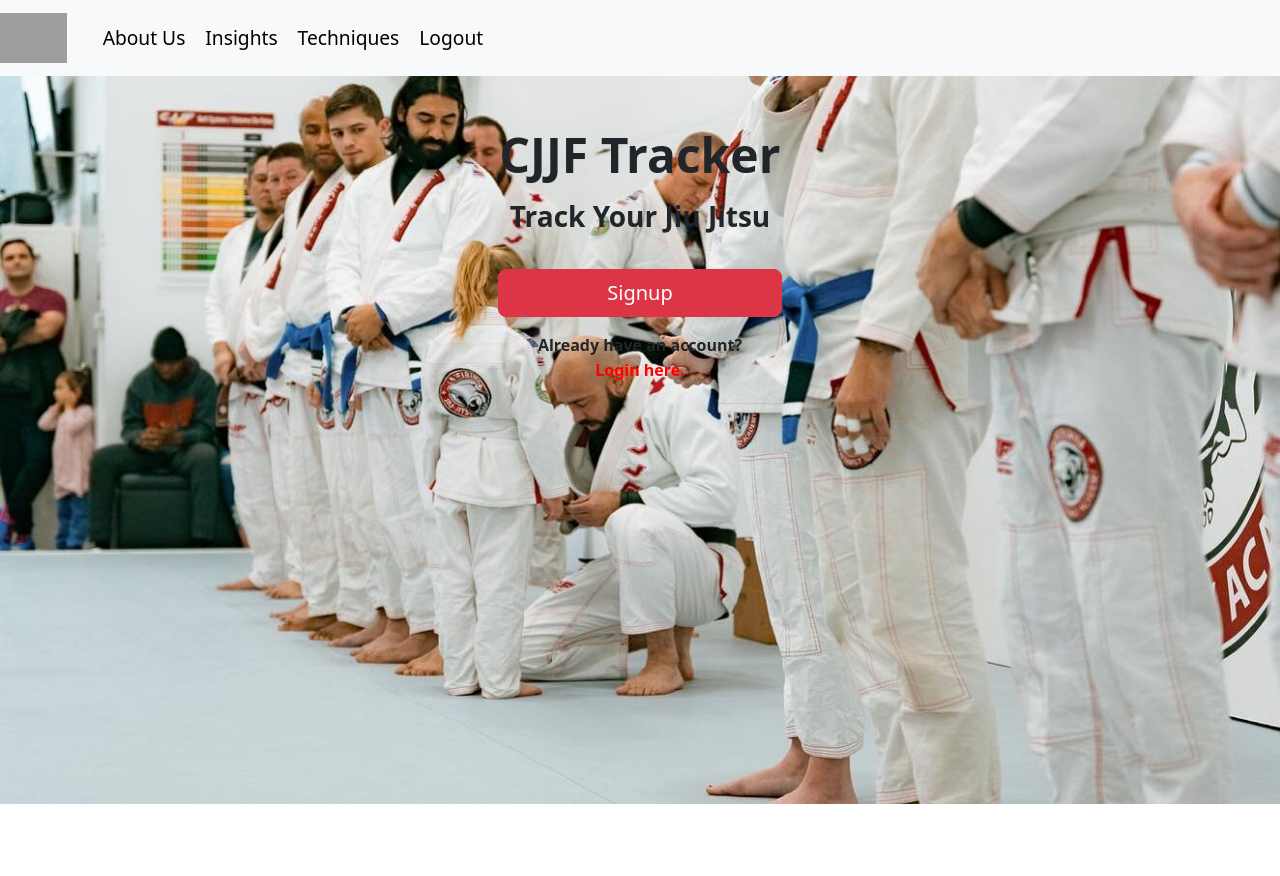
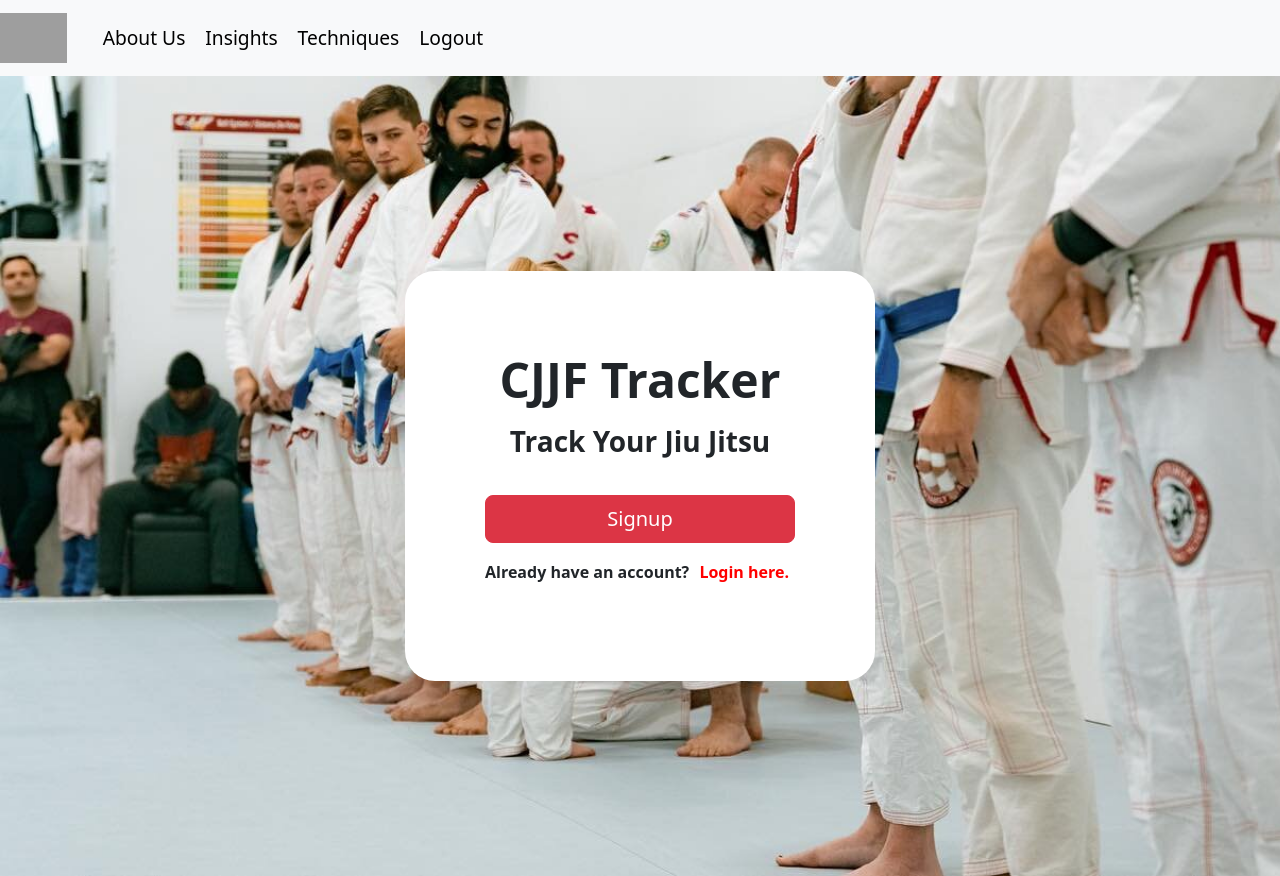
Before and after one commit to colinmyers37/CJJF-ClassTracker, a React (Create React App) app: page / in a window 1280 px wide. Before the commit the page ends 804 px from the top, so only its background shows below. Built offline with nearby package versions, Linux system fonts and the light colour scheme; grey boxes are pictures that could not be loaded.

Commit message:
change landing page

```diff
--- a/src/components/main/LandingPage.js
+++ b/src/components/main/LandingPage.js
@@ -1,10 +1,10 @@
-import React from "react";
-import { useNavigate } from "react-router-dom";
-import { useDispatch } from "react-redux";
-import "bootstrap/dist/css/bootstrap.min.css";
-import classes from "./LandingPage.module.css";
+import React from 'react';
+import { useNavigate } from 'react-router-dom';
+import { useDispatch } from 'react-redux';
+import 'bootstrap/dist/css/bootstrap.min.css';
+import classes from './LandingPage.module.css';
 
-import authActions from "../../store/authSlice.js";
+import authActions from '../../store/authSlice.js';
 
 const LandingPage = () => {
   const dispatch = useDispatch();
@@ -12,34 +12,34 @@ const LandingPage = () => {
 
   const startingHandler = () => {
     // dispatch(authActions.setRegister(true));
-    navigate("/signup");
+    navigate('/signup');
   };
 
   return (
-    <main className={classes["main"]}>
-      <section className={classes["text-section"]}>
+    <main className={classes['main']}>
+      <div className={classes['text-section']}>
         <h1 className={classes.heading}>CJJF Tracker</h1>
         <h3 className={classes.sub}>Track Your Jiu Jitsu</h3>
         <button
           className="btn btn-danger btn-lg"
-          type={"button"}
+          type={'button'}
           onClick={startingHandler}
         >
           Signup
         </button>
-        <p className={classes["bot-text"]}>
-          Already have an account?{" "}
+        <p className={classes['bot-text']}>
+          Already have an account?{' '}
           <button
-            className={classes["bot-link"]}
+            className={classes['bot-link']}
             onClick={() => {
               // dispatch(authActions.setRegister(false));
-              navigate("/login");
+              navigate('/login');
             }}
           >
             Login here.
           </button>
         </p>
-      </section>
+      </div>
     </main>
   );
 };
--- a/src/components/main/LandingPage.module.css
+++ b/src/components/main/LandingPage.module.css
@@ -1,21 +1,23 @@
 .main {
   width: 100%;
-  height: 91vh;
+  height: 100vh;
   display: flex;
   justify-content: center;
   text-align: center;
-  background-image: url("../../img/image-asset\(3\).jpeg");
+  background-image: url('../../img/image-asset\(3\).jpeg');
   background-position: 0px 15%;
   background-repeat: no-repeat;
   background-size: cover;
+  align-items: center;
 }
 
 .text-section {
   display: flex;
   flex-direction: column;
   gap: 1rem;
-  width: 30%;
-  padding: 50px;
+  padding: 80px;
+  background-color: white;
+  border-radius: 30px;
 }
 @media only screen and (max-width: 910px) {
   .text-section {
```
